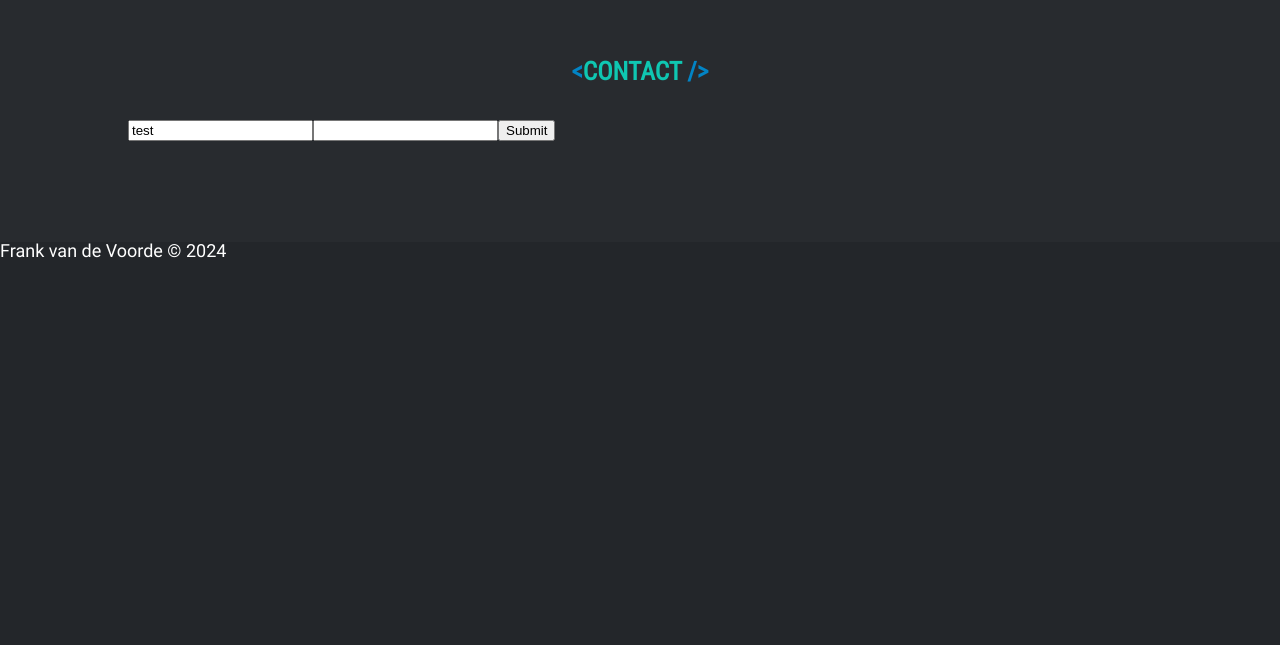
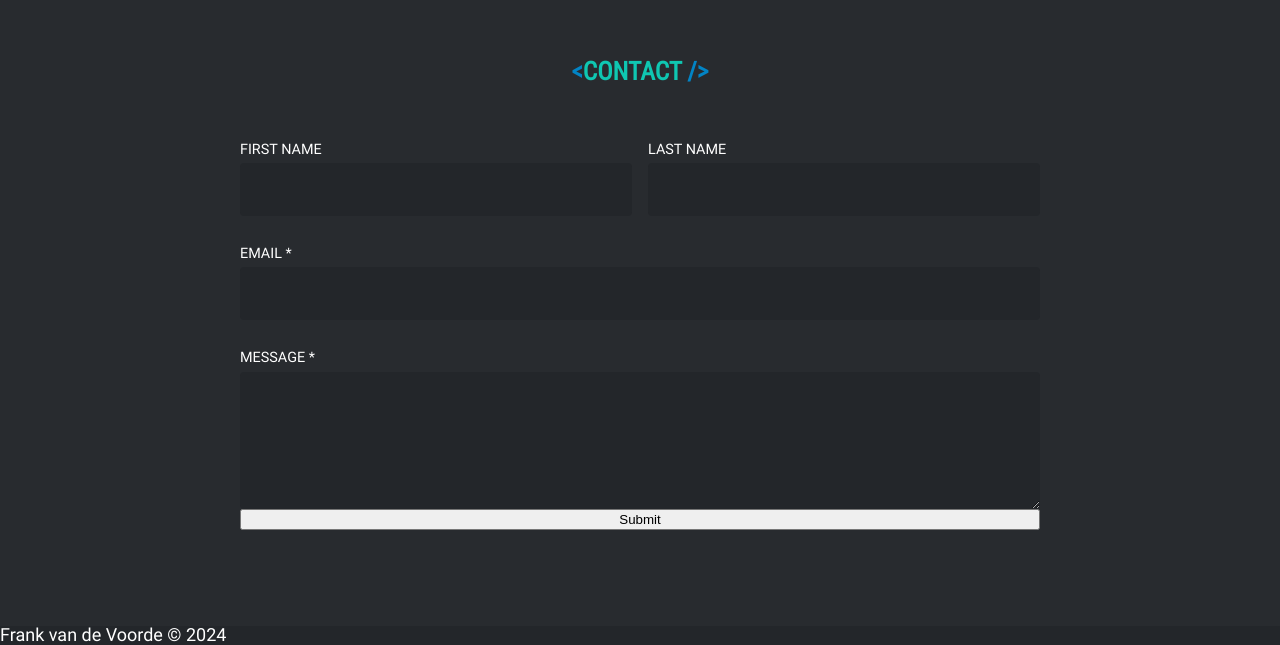
Before and after one commit to Cairhiin/portfolio-new, a React (Vite) app: page / in a window 1280 px wide. Shown: the part 3085-3730 px from the top of the page. Before the commit the page ends 3346 px from the top, so only its background shows below. Built offline with nearby package versions, Linux system fonts and the light colour scheme.

Commit message:
Fix styling of Contact Form

```diff
--- a/src/Components/Contact/index.css
+++ b/src/Components/Contact/index.css
@@ -5,4 +5,10 @@
     text-align: center;
     margin-block-end: var(--spacing-step-1);
   }
+
+  & > div {
+    display: flex;
+    flex-direction: column;
+    align-items: center;
+  }
 }
--- a/src/Components/ContactForm/index.css
+++ b/src/Components/ContactForm/index.css
@@ -0,0 +1,55 @@
+form {
+  max-width: 800px;
+  display: flex;
+  flex-direction: column;
+  width: 100%;
+
+  .form-input-group {
+    display: flex;
+    flex-direction: column;
+    margin-block-start: var(--spacing-step-2);
+
+    & > p {
+      margin-block-start: var(--spacing-step-1);
+      border-radius: var(--border-radius-small);
+      background-color: hsla(var(--bg-color-error), 0.1);
+      border: 1px solid hsla(var(--bg-color-error));
+      padding: var(--spacing-step--1) var(--spacing-step-0);
+      font-size: var(--step--1);
+    }
+
+    label {
+      text-transform: uppercase;
+      font-size: var(--step--1);
+    }
+
+    textarea,
+    input {
+      font-family: "RobotoCondensed", sans-serif;
+      font-size: var(--step-0);
+      flex-grow: 1;
+      border-radius: var(--border-radius-small);
+      color: hsl(var(--font-color-light-variant));
+      border: none;
+      background-color: hsl(var(--bg-color-dark));
+      padding: var(--spacing-step-1);
+
+      &:active,
+      &:focus {
+        border: none;
+        outline: 2px solid hsl(var(--color-highlight-variant), 0.25);
+      }
+    }
+  }
+}
+
+@media screen and (min-width: 500px) {
+  .extended-input-group {
+    display: flex;
+    gap: var(--spacing-step-1);
+
+    .form-input-group {
+      flex-grow: 1;
+    }
+  }
+}
--- a/src/Components/ContactForm/index.tsx
+++ b/src/Components/ContactForm/index.tsx
@@ -1,32 +1,58 @@
 import { useForm, SubmitHandler } from "react-hook-form";
+import "./index.css";
 
 type Inputs = {
-  example: string;
-  exampleRequired: string;
+  firstName: string;
+  lastName: string;
+  email: string;
+  message: string;
 };
 
 export default function ContactForm() {
   const {
     register,
     handleSubmit,
-    watch,
     formState: { errors },
   } = useForm<Inputs>();
   const onSubmit: SubmitHandler<Inputs> = (data) => console.log(data);
 
-  console.log(watch("example")); // watch input value by passing the name of it
+  return (
+    <form onSubmit={handleSubmit(onSubmit)}>
+      <div className="extended-input-group">
+        <div className="form-input-group">
+          <label htmlFor="firstName">First Name</label>
+          <input {...register("firstName")} name="firstName" />
+        </div>
 
-  return (
-    /* "handleSubmit" will validate your inputs before invoking "onSubmit" */
-    <form onSubmit={handleSubmit(onSubmit)}>
-      {/* register your input into the hook by invoking the "register" function */}
-      <input defaultValue="test" {...register("example")} />
+        <div className="form-input-group">
+          <label htmlFor="lastName">Last Name</label>
+          <input {...register("lastName")} name="lastName" />
+        </div>
+      </div>
 
-      {/* include validation with required or other standard HTML validation rules */}
-      <input {...register("exampleRequired", { required: true })} />
-      {/* errors will return when field validation fails  */}
-      {errors.exampleRequired && <span>This field is required</span>}
+      <div className="form-input-group">
+        <label htmlFor="email">
+          Email <span>*</span>
+        </label>
+        <input
+          {...register("email", { required: true })}
+          name="email"
+          type="email"
+        />
+        {errors.email && <p>A valid email is required!</p>}
+      </div>
 
+      <div className="form-input-group">
+        <label htmlFor="message">
+          Message <span>*</span>
+        </label>
+        <textarea
+          rows={5}
+          {...register("message", { required: true })}
+          name="message"
+        />
+        {errors.message && <p>The message field is required!</p>}
+      </div>
       <input type="submit" />
     </form>
   );
--- a/src/Components/IconButton/index.css
+++ b/src/Components/IconButton/index.css
@@ -6,7 +6,7 @@ button {
   justify-content: center;
   gap: var(--spacing-step-0);
   font-size: var(--step-0);
-  border-radius: var(--button-border-radius);
+  border-radius: var(--border-radius-small);
   cursor: pointer;
   background-color: hsl(var(--font-color-light));
   border: none;
--- a/src/index.css
+++ b/src/index.css
@@ -141,6 +141,7 @@ table {
   --color-highlight: 27, 96%, 61%;
   --color-highlight-variant: 200, 98%, 39%;
   --color-nav-bar: 0, 13%, 12%;
+  --bg-color-error: 0, 91%, 50%;
 
   /* Font Sizes */
   --step--2: clamp(0.5627rem, 0.7403rem + -0.2292vi, 0.6944rem);
@@ -164,7 +165,7 @@ table {
 
   /* Border Radius */
   --border-radius: 0.5rem;
-  --button-border-radius: 0.25rem;
+  --border-radius-small: 0.25rem;
 }
 
 body {
```
